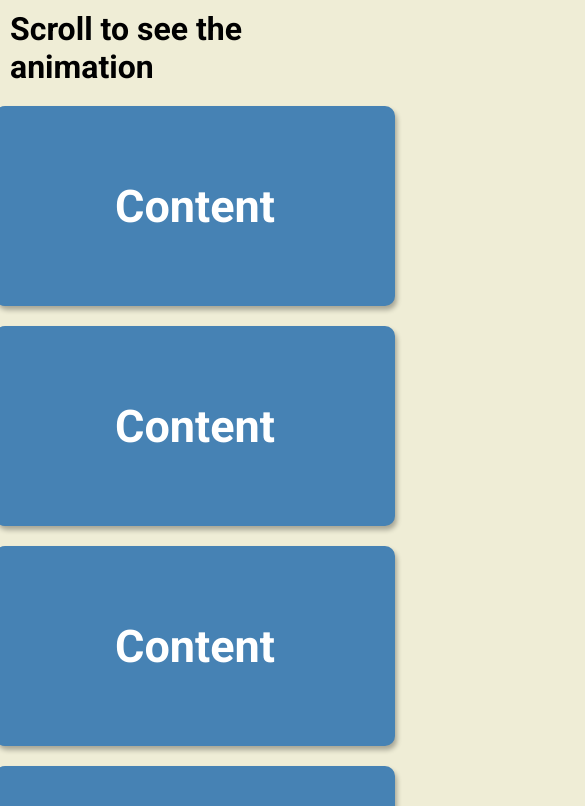
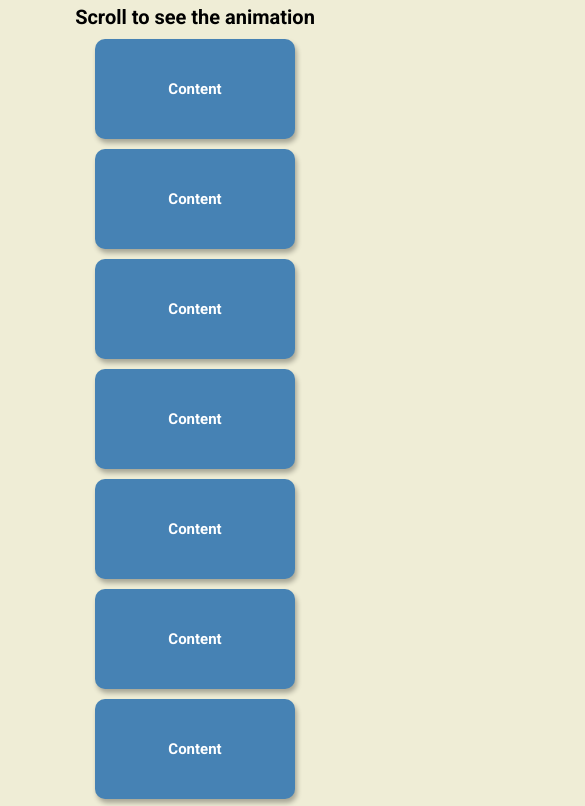
Before and after one commit to AllanPhillip/scroll_animation, a plain HTML site: page index.html in a window 390 px wide. Shown: the top 806 px of the page, 585 px wide, since content can reach past the window. Drawn offline with Linux system fonts and the light colour scheme.

Commit message:
Inclusão da responsividade

```diff
--- a/style.css
+++ b/style.css
@@ -46,3 +46,47 @@ h1 {
 .box h2 {
     font-size: 45px;
 }
+
+
+
+@media (max-width: 600px) {
+
+    body {
+        overflow-x: none;
+
+    }
+
+    .box{
+        background-color: steelblue;
+        color: #FFF;
+        display: flex;
+        align-items: center;
+        justify-content: center;
+        width: 200px;
+        height: 100px;
+        margin: 5px;
+        border-radius: 10px;
+        box-shadow: 2px 4px 5px rgba(0, 0, 0, 0.3);
+        transform: translateX(200%);
+        transition: transform .7s ease;
+        cursor: pointer;
+    }
+
+    h1 {
+    font-size: 20px;
+    margin: 5px;
+    }
+
+    .box h2 {
+    font-size: 15px;
+    }
+
+    .box:nth-of-type(even) {
+    transform: translateX(-200%);
+    }
+
+    .box.show {
+    transform: translateX(0);
+    }
+
+}
```
